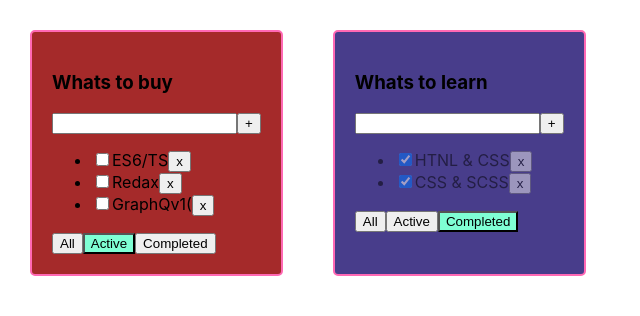
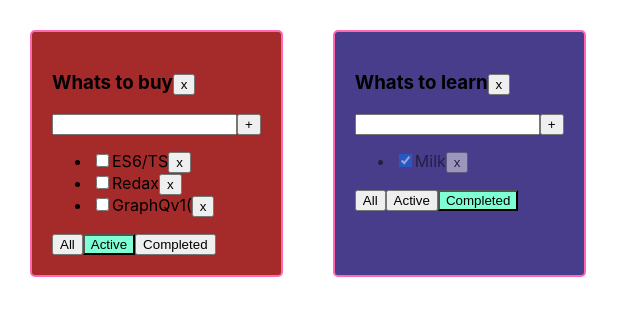
Before and after one commit to Alex62510/todoDimich, a React (Create React App) app: page / in a window 1280 px wide. Shown: the top 316 px of the page, without its empty margins (0-640 px from the left). Built offline with nearby package versions, Linux system fonts and the light colour scheme.

Commit message:
commit05 delite todolists

```diff
--- a/src/App.tsx
+++ b/src/App.tsx
@@ -18,43 +18,59 @@ export type TodoListType = {
 
 function App(): JSX.Element {
 
-    const [tasks, setTasks] = useState<Array<TaskType>>([
-        {id: v1(), title: "HTNL & CSS", isDone: true},
-        {id: v1(), title: "CSS & SCSS", isDone: true},
-        {id: v1(), title: "ES6/TS", isDone: false},
-        {id: v1(), title: "Redax", isDone: false},
-        {id: v1(), title: "GraphQv1(", isDone: false},
-    ])
-    const remoteTask = (taskId: string) => {
-        setTasks(tasks.filter(task => task.id !== taskId))
+    const remoteTask = (taskId: string, todolistId: string) => {
+        let task = tasks[todolistId]
+        let filtredTask = task.filter(task => task.id !== taskId)
+        tasks[todolistId] = filtredTask
+        setTasks({...tasks})
         console.log(tasks)
     }
-    const chingeStatus = (taskId: string, isDone: boolean) => {
-        let task = tasks.find(t => t.id === taskId);
+    const chingeStatus = (taskId: string, isDone: boolean, todolistId: string) => {
+        let task = tasks[todolistId].find(t => t.id === taskId);
         if (task) {
             task.isDone = isDone
+            setTasks({...tasks})
         }
-        setTasks([...tasks])
     }
 
 
-    function addTask(title: string) {
+    function addTask(title: string, todolistId: string) {
         let newTask = {id: v1(), title: title, isDone: false};
-        let newTasks = [newTask, ...tasks];
-        setTasks(newTasks);
+        let newTasks = [newTask, ...tasks[todolistId]];
+        tasks[todolistId] = newTasks
+        setTasks({...tasks});
     }
 
 
-    const changeTodoListFilter = (filter: FilterVuluesType, todOlistId: string) => {
-let todolist=todolists.map(t=>t.id===todOlistId? {...t, filter: filter}: t)
+    const changeTodoListFilter = (filter: FilterVuluesType, todolistId: string) => {
+        let todolist = todolists.map(t => t.id === todolistId ? {...t, filter: filter} : t)
         setTodolists(todolist)
     }
-
-    const [todolists, setTodolists]=useState<Array<TodoListType>> ([
-        {id: v1(), title: "Whats to buy", filter: "Active"},
-        {id: v1(), title: "Whats to learn", filter: "Completed"}
+    let todolistId1 = v1()
+    let todolistId2 = v1()
+    const [todolists, setTodolists] = useState<Array<TodoListType>>([
+        {id: todolistId1, title: "Whats to buy", filter: "Active"},
+        {id: todolistId2, title: "Whats to learn", filter: "Completed"}
     ])
-
+    let removeTodolist=(todolistId:string)=>{
+        let todolist=todolists.filter(t=>t.id!==todolistId)
+        setTodolists(todolist)
+        delete tasks[todolistId]
+        setTasks({...tasks})
+    }
+    let [tasks, setTasks] = useState({
+        [todolistId1]: [
+            {id: v1(), title: "HTNL & CSS", isDone: true},
+            {id: v1(), title: "CSS & SCSS", isDone: true},
+            {id: v1(), title: "ES6/TS", isDone: false},
+            {id: v1(), title: "Redax", isDone: false},
+            {id: v1(), title: "GraphQv1(", isDone: false},
+        ],
+        [todolistId2]: [
+            {id: v1(), title: "Book", isDone: false},
+            {id: v1(), title: "Milk", isDone: true},
+        ]
+    })
 
     return (
 
@@ -62,13 +78,13 @@ let todolist=todolists.map(t=>t.id===todOlistId? {...t, filter: filter}: t)
             {todolists.map(t => {
                 let taskForRender: Array<TaskType> = []
                 if (t.filter === "All") {
-                    taskForRender = tasks
+                    taskForRender = tasks[t.id]
                 }
                 if (t.filter === "Active") {
-                    taskForRender = tasks.filter((t) => !t.isDone)
+                    taskForRender = tasks[t.id].filter((t) => !t.isDone)
                 }
                 if (t.filter === "Completed") {
-                    taskForRender = tasks.filter((t) => t.isDone)
+                    taskForRender = tasks[t.id].filter((t) => t.isDone)
                 }
 
                 return <Todolist
@@ -81,6 +97,7 @@ let todolist=todolists.map(t=>t.id===todOlistId? {...t, filter: filter}: t)
                     changeTodoListFilter={changeTodoListFilter}
                     addTask={addTask}
                     filter={t.filter}
+                    removeTodolist={removeTodolist}
                 />
             })
             }
--- a/src/Todolist.tsx
+++ b/src/Todolist.tsx
@@ -6,12 +6,13 @@ import error = Simulate.error;
 type TodolistPropsType = {
     title: string
     tasks: Array<TaskType>
-    remoteTask: (taskId: string) => void
+    remoteTask: (taskId: string, todolistId: string) => void
     changeTodoListFilter: (filter: FilterVuluesType, todOlistId: string) => void
-    addTask: (title: string) => void
-    chingeTaskStatus: (taskId: string, isDone: boolean) => void
+    addTask: (title: string, todolistId: string) => void
+    chingeTaskStatus: (taskId: string, isDone: boolean, todolistId: string) => void
     filter: "All" | "Active" | "Completed"
     id: string
+    removeTodolist:(todolistId: string)=>void
 }
 
 const Todolist: FC<TodolistPropsType> = (props) => {
@@ -30,12 +31,12 @@ const Todolist: FC<TodolistPropsType> = (props) => {
 
     const todoListItems = props.tasks.map((task) => {
         const onRemoveHandler = () => {
-            props.remoteTask(task.id)
+            props.remoteTask(task.id, props.id)
         }
 
         const onChingeHandler = (e: ChangeEvent<HTMLInputElement>) => {
             console.log(task.id + e.currentTarget.checked)
-            props.chingeTaskStatus(task.id, e.currentTarget.checked)
+            props.chingeTaskStatus(task.id, e.currentTarget.checked, props.id)
         }
 
 
@@ -57,13 +58,14 @@ const Todolist: FC<TodolistPropsType> = (props) => {
     const OnKeyPressHandler = (e: KeyboardEvent<HTMLInputElement>) => {
         setError("")
         if (e.charCode === 13) {
-            props.addTask(newTaskTitle)
-            setNewTaskTitle("")
+            newTaskTitle.trim() && props.addTask(newTaskTitle, props.id)
+             setNewTaskTitle("")
+            !newTaskTitle.trim() && setError("The field is empty")
         }
     }
     const addTask = () => {
         if (newTaskTitle.trim() !== '') {
-            props.addTask(newTaskTitle.trim())
+            props.addTask(newTaskTitle.trim(), props.id)
             setNewTaskTitle("")
         } else {
             setError("The field is empty")
@@ -79,9 +81,14 @@ const Todolist: FC<TodolistPropsType> = (props) => {
     const onCompletedClickFilter = () => {
         props.changeTodoListFilter("Completed", props.id)
     }
+    const removeTodolist = () => {
+        props.removeTodolist(props.id)
+    }
     return (
         <div className={todoClass}>
-            <h3>{props.title}</h3>
+            <h3>{props.title}
+                <button onClick={removeTodolist}>x</button>
+            </h3>
             <div>
                 <input
                     className={error ? "error" : ""}
```
